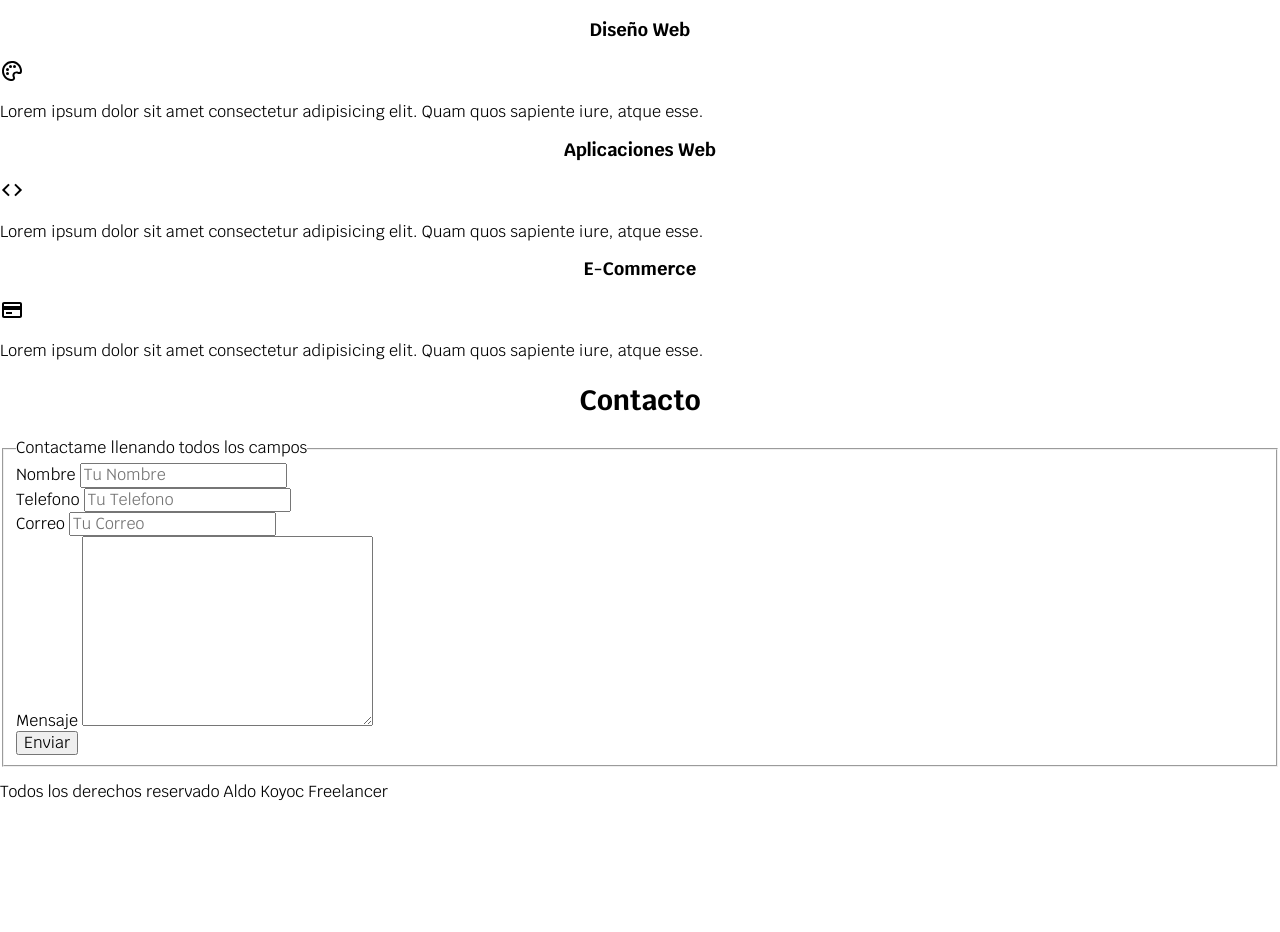
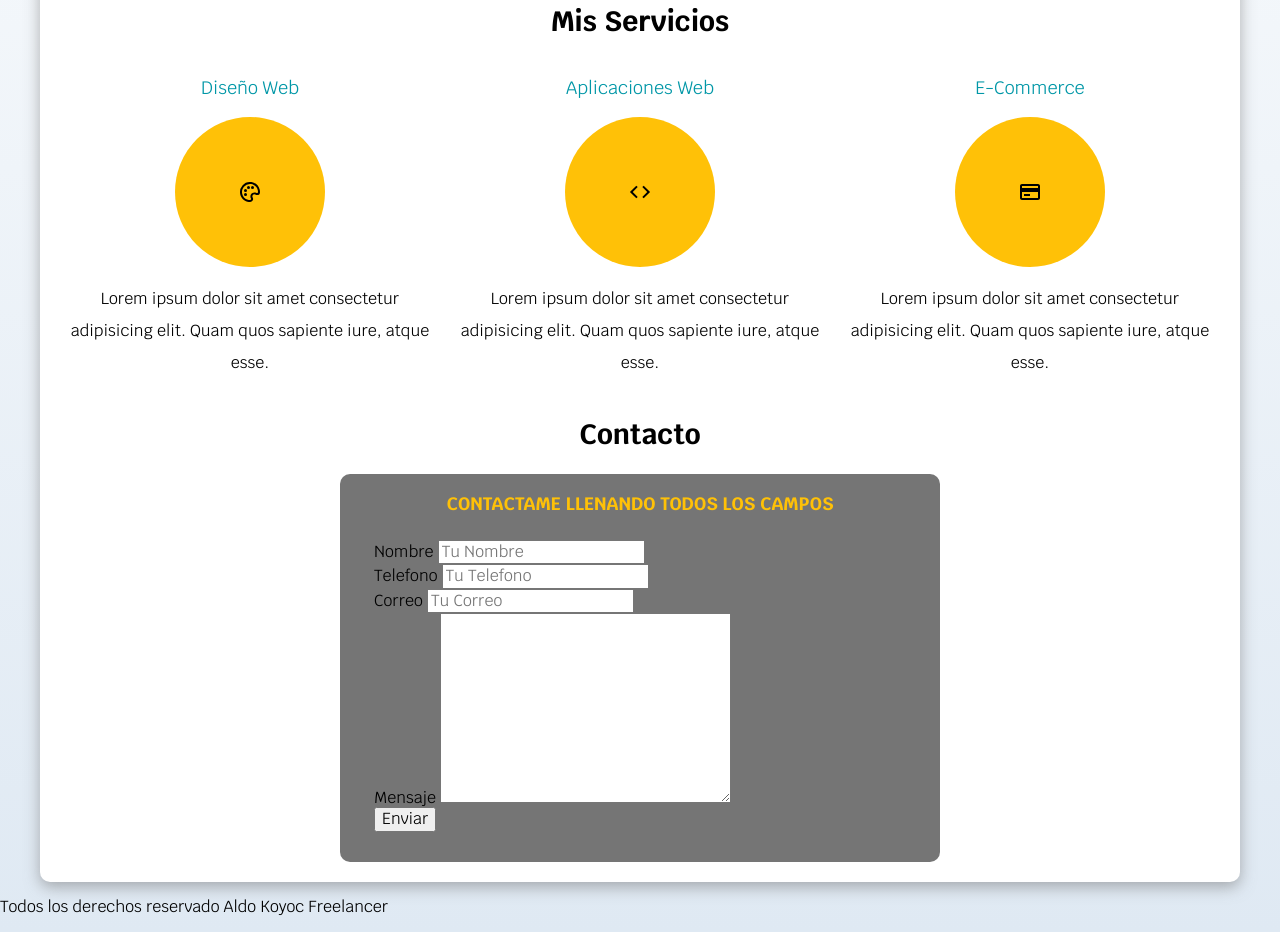
Before and after one commit to AKOZs/repo-freelance, a plain HTML site: page index.html in a window 1280 px wide. Shown: the part 596-1528 px from the top of the page. Before the commit the page ends 1414 px from the top, so only its background shows below. Drawn offline with Linux system fonts and the light colour scheme.

Commit message:
actualice el trabajo y agregue comentarios

```diff
--- a/css/style.css
+++ b/css/style.css
@@ -4,14 +4,17 @@
     --primario: #FFC107;
     --secundario: #0097A7;
     --gris: #757575;
+    --grisclaro: #dfe9f3;
+
 
 
 
 }
 
+    /* Globales */
 html{
     font-size: 62.5%;
-    box-sizing: border-box;
+    box-sizing: border-box; /*hack para box model */
 }
 *, *:before, *:after{
     box-sizing: inherit;
@@ -20,28 +23,7 @@ html{
 body{
     font-size: 16px;  /*Hace que un rem sea igual a 10pixeles*/
     font-family: 'Krub', sans-serif;
-}
-
-h1 {
-    font-size: 3.8rem;
-}
-
-h2 {
-    font-size: 2.8rem;
-}
-
-h3 {
-    font-size: 1.8rem;
-}
-
-h1,h2,h3 {
-    text-align: center;
-}
-
-
-.titulo span{
-    font-size: 2rem;
-
+    background-image: linear-gradient(to top, var(--grisclaro) 0%, var(--blanco) 100% );  /*degradado para la pagina */
 }
 
 .contenedor{
@@ -77,6 +59,42 @@ h1,h2,h3 {
     }
 
 }
+
+.sombra {
+    -webkit-box-shadow: 0px 5px 15px 0px rgba(112,112,112,0.54);
+    -moz-box-shadow: 0px 5px 15px 0px rgba(112,112,112,0.54);
+    box-shadow: 0px 5px 15px 0px rgba(112,112,112,0.54);
+    background-color: var(--blanco);
+    padding: 2rem;
+    border-radius: 1rem;
+
+}
+
+
+    /* Tipografia */
+h1 {
+    font-size: 3.8rem;
+}
+
+h2 {
+    font-size: 2.8rem;
+}
+
+h3 {
+    font-size: 1.8rem;
+}
+
+h1,h2,h3 {
+    text-align: center;
+}
+
+    /* Titulos */
+.titulo span{
+    font-size: 2rem;
+
+}
+
+    /* Navegacion Principal */
 
 .nav-bg{
     background-color: var(--secundario);
@@ -114,12 +132,15 @@ h1,h2,h3 {
 
 }
 
+
+    /* Hero */
 .hero{
     background-image: url(../img/web3.jpg) ;
     background-repeat: no-repeat;
     background-size: cover;
     height: 400px;
     position: relative;
+    margin-bottom: 2rem;
 }
 
 .contenido-hero{
@@ -140,8 +161,74 @@ h1,h2,h3 {
     color: var(--blanco);
 }
 
-.ubicacion {
+.contenido-hero .ubicacion {
     display: flex;
     align-items: flex-end;
 
 }
+    /* Servicios */
+
+    @media (min-width: 768px) {
+        .servicios {
+            display: grid;
+            grid-template-columns: repeat(3, 1fr);
+            /* Repite 3 veces la fraccion de pantalla para cada uno, si tengo 3 elementos cada uno equivale a 33.3% */
+            /* siempre recordar que el total de la pantalla es el 100% */
+            /* grid: 200px 800px / 300px 300px; utilizar unicamente ya al estar familiarizado con los grid */
+            column-gap: 1rem;
+        }
+    }
+
+    .servicio {
+        display: flex;
+        flex-direction: column;
+        align-items: center;
+
+    }
+
+    .servicio h3 {
+        color: var(--secundario);
+        font-weight: normal;
+
+
+    }
+
+    .servicio p {
+        line-height: 2;
+        text-align: center;
+    }
+
+    .servicio .iconos{
+        height: 15rem;
+        width: 15rem;
+        background-color: var(--primario);
+        border-radius: 50%;
+        display: flex;
+        justify-content:space-evenly;
+        align-items: center;
+
+    }
+
+         /* Contacto */
+    .formulario {
+        background-color: var(--gris);
+        width: min(60rem, 100%); /*toma el valor mas peque*/
+        margin: 0 auto;
+        padding: 2rem;
+        border-radius: 1rem;
+
+
+    }
+
+    .formulario fieldset {
+        border: none;
+    }
+
+    .formulario legend {
+        text-align: center;
+        font-size: 1.8rem;
+        text-transform: uppercase;
+        font-weight: 700;
+        margin-bottom: 2rem;
+        color: var(--primario);
+    }
--- a/index.html
+++ b/index.html
@@ -17,6 +17,7 @@
         <h1 class="titulo">Aldo Koyoc <span>Freelancer</span></h1>
     </header>
 
+
     <div class="nav-bg">
     <nav class="navegacion-principal contenedor">
         <a href="#">Inicio</a>
@@ -25,6 +26,8 @@
         <a href="#">Contactos</a>
     </nav>
 </div>
+
+
 
 
    <section class="hero">
@@ -41,57 +44,77 @@
 
 
         <a class="boton" href="#">Contactar</a>
-        </div>
+        </div> <!-- .contenido hero -->
 
    </section>
 
-   <main>
+    <main class="contenedor sombra">
 
         <h2>Mis Servicios</h2>
 
-    <section>
+    <div class="servicios">
+
+        <section class="servicio">
          <h3>Diseño Web</h3>
+
+         <div class="iconos">
 
             <svg xmlns="http://www.w3.org/2000/svg" width="24" height="24" viewBox="0 0 24 24" style="fill: rgba(0, 0, 0, 1);transform: ;msFilter:;"><path d="M13.4 2.096a10.08 10.08 0 0 0-8.937 3.331A10.054 10.054 0 0 0 2.096 13.4c.53 3.894 3.458 7.207 7.285 8.246a9.982 9.982 0 0 0 2.618.354l.142-.001a3.001 3.001 0 0 0 2.516-1.426 2.989 2.989 0 0 0 .153-2.879l-.199-.416a1.919 1.919 0 0 1 .094-1.912 2.004 2.004 0 0 1 2.576-.755l.412.197c.412.198.85.299 1.301.299A3.022 3.022 0 0 0 22 12.14a9.935 9.935 0 0 0-.353-2.76c-1.04-3.826-4.353-6.754-8.247-7.284zm5.158 10.909-.412-.197c-1.828-.878-4.07-.198-5.135 1.494-.738 1.176-.813 2.576-.204 3.842l.199.416a.983.983 0 0 1-.051.961.992.992 0 0 1-.844.479h-.112a8.061 8.061 0 0 1-2.095-.283c-3.063-.831-5.403-3.479-5.826-6.586-.321-2.355.352-4.623 1.893-6.389a8.002 8.002 0 0 1 7.16-2.664c3.107.423 5.755 2.764 6.586 5.826.198.73.293 1.474.282 2.207-.012.807-.845 1.183-1.441.894z"></path><circle cx="7.5" cy="14.5" r="1.5"></circle><circle cx="7.5" cy="10.5" r="1.5"></circle><circle cx="10.5" cy="7.5" r="1.5"></circle><circle cx="14.5" cy="7.5" r="1.5"></circle></svg>
 
+         </div>
             <p>Lorem ipsum dolor sit amet consectetur adipisicing elit.
-        Quam quos sapiente iure, atque esse.</p>
+             Quam quos sapiente iure, atque esse.
+            </p>
         </section>
 
 
-    <section>
+        <section class="servicio">
             <h3>Aplicaciones Web</h3>
+            <div class="iconos">
 
                 <svg xmlns="http://www.w3.org/2000/svg" width="24" height="24" viewBox="0 0 24 24" style="fill: rgba(0, 0, 0, 1);transform: ;msFilter:;"><path d="M8.29 5.64 1.93 12l6.36 6.36 1.42-1.41L4.76 12l4.95-4.95-1.42-1.41zm6 1.41L19.24 12l-4.95 4.95 1.42 1.41L22.07 12l-6.36-6.36-1.42 1.41z"></path></svg>
+            </div>
 
             <p>Lorem ipsum dolor sit amet consectetur adipisicing elit.
-        Quam quos sapiente iure, atque esse.</p>
+             Quam quos sapiente iure, atque esse.
+            </p>
+
         </section>
 
 
-    <section>
+        <section class="servicio">
             <h3>E-Commerce</h3>
-        <p><svg xmlns="http://www.w3.org/2000/svg" width="24" height="24" viewBox="0 0 24 24" style="fill: rgba(0, 0, 0, 1);transform: ;msFilter:;"><path d="M20 4H4c-1.103 0-2 .897-2 2v12c0 1.103.897 2 2 2h16c1.103 0 2-.897 2-2V6c0-1.103-.897-2-2-2zM4 6h16v2H4V6zm0 12v-6h16.001l.001 6H4z"></path><path d="M6 14h6v2H6z"></path></svg></p>
+        <div class="iconos">
+
+            <svg xmlns="http://www.w3.org/2000/svg" width="24" height="24" viewBox="0 0 24 24" style="fill: rgba(0, 0, 0, 1);transform: ;msFilter:;"><path d="M20 4H4c-1.103 0-2 .897-2 2v12c0 1.103.897 2 2 2h16c1.103 0 2-.897 2-2V6c0-1.103-.897-2-2-2zM4 6h16v2H4V6zm0 12v-6h16.001l.001 6H4z"></path><path d="M6 14h6v2H6z"></path></svg>
+
+        </div>
+
             <p>Lorem ipsum dolor sit amet consectetur adipisicing elit.
-        Quam quos sapiente iure, atque esse.</p>
+               Quam quos sapiente iure, atque esse.
+            </p>
         </section>
 
+     </div>  <!--.Servicios-->
 
-   </main>
 
-   <section>
+
+
+   <section class="servicio">
     <h2>Contacto</h2>
 
-    <form>
+    <form class="formulario">
         <fieldset>
             <Legend>Contactame llenando todos los campos</Legend>
 
-            <div>
+            <div class="contenedor-campos">
+
+                <div class="campo">
                 <label>Nombre</label>
                 <input type="text" placeholder="Tu Nombre">
                 </div>
 
-            <div>
+                <div class="campo">
                 <label>Telefono</label>
                 <input type="tel" placeholder="Tu Telefono">
                 </div>
@@ -105,7 +128,7 @@
                 <label>Mensaje</label>
                 <textarea name="" id="" cols="30" rows="10"></textarea>
                 </div>
-
+            </div> <!--.contenedor-campos-->
                 <div>
                     <input type="submit" value="Enviar">
                 </div>
@@ -115,6 +138,8 @@
 
     </section>
 
+    </main>
+
    <footer>
     <p>Todos los derechos reservado Aldo Koyoc Freelancer</p>
    </footer>
```
Lines whose indentation alone changed are shown as unchanged.
